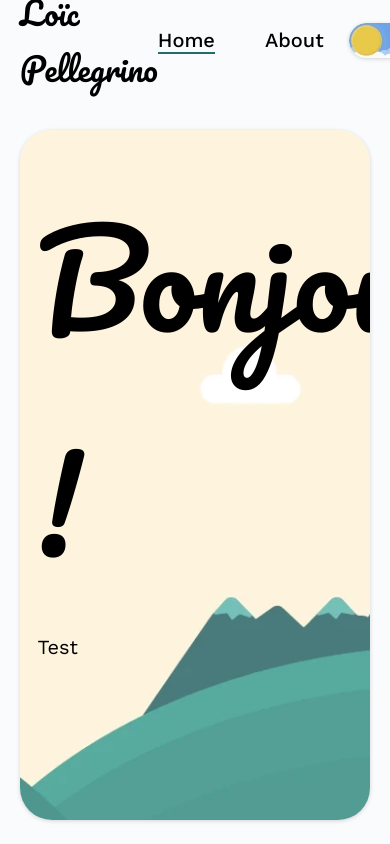
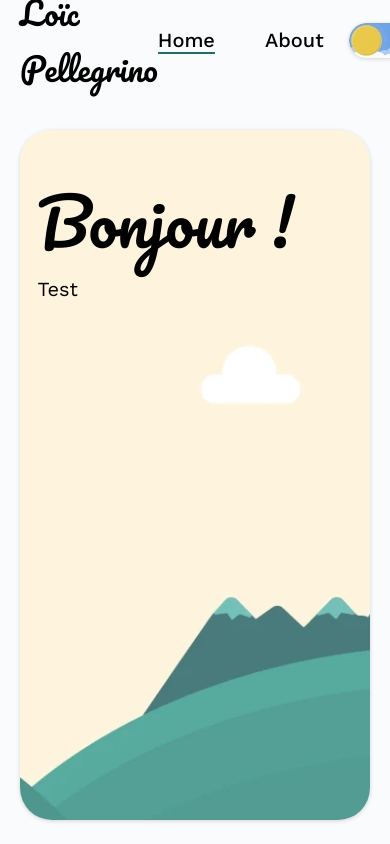
Before and after one commit to BetaPeche/MonPortfolio, a React (Vite) app: page / in a window 390 px wide. Shown: the top 844 px of the page. Built offline with nearby package versions, Linux system fonts and the light colour scheme.

Commit message:
Add light class on body

```diff
--- a/src/styles/_settings.scss
+++ b/src/styles/_settings.scss
@@ -43,7 +43,7 @@ $background-footer-dark: #1e1d26;
     box-sizing: border-box;
 }
 
-body {
+body.light {
     background: $background-light;
     color: $black;
     font-family: $font-1;
@@ -136,3 +136,16 @@ h3 {
     margin: 25px 0px 5px 25px;
     line-height: 36px;
 }
+
+@media (max-width: 1024px) {
+    h1 {
+        @include font-pacifico(64px, 400);
+        margin-bottom: 10px;
+    }
+}
+
+@media (max-width: 768px) {
+    h1 {
+        margin-bottom: 0px;
+    }
+}
```
